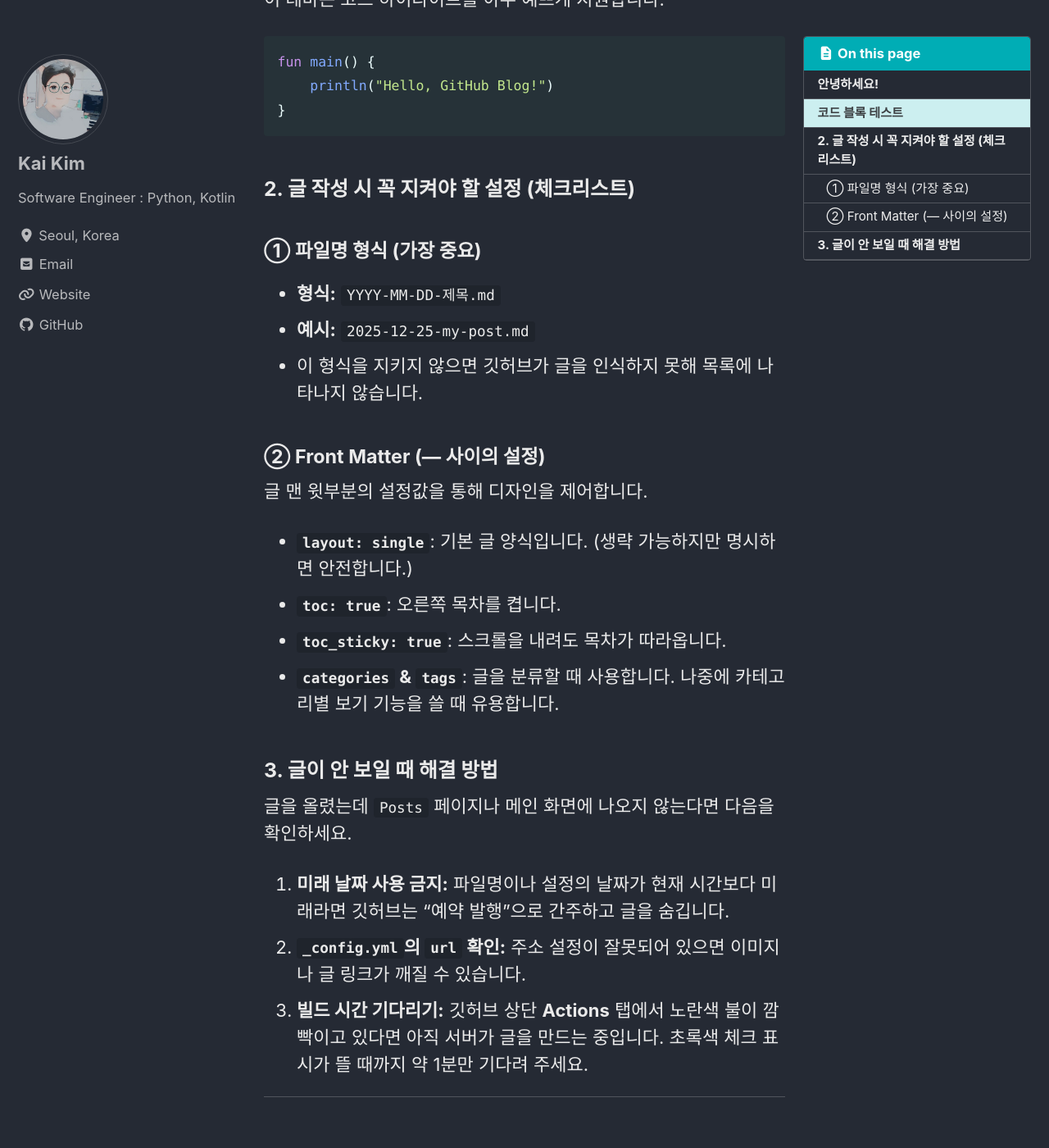
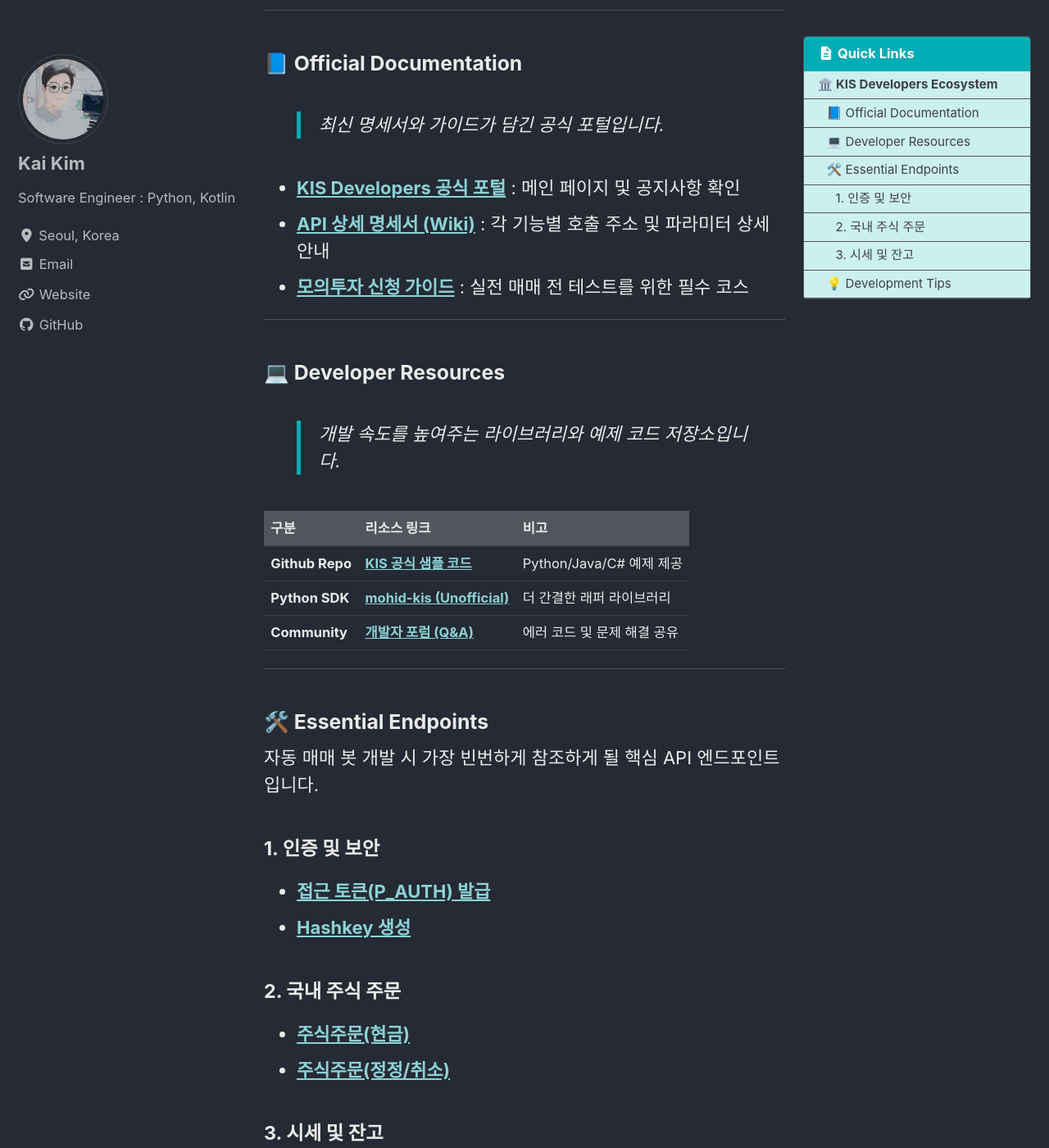
Before and after one commit to mgmbykai/mgmbykai.github.io, a Jekyll site: the page built from _posts/2025-12-25-first-post.md, in a window 1280 px wide and 1400 px high, scrolled down 429 px. Shown: the whole window at 82% size. Built offline with Jekyll 4.4.1, drawn with Linux system fonts in a browser that asks for light colours; cached includes are drawn as plain includes; before the commit the page ends 1789 px from its top, so only the background shows below that; some of the changed text lies outside the part shown.

Commit message:
Update 2025-12-25-first-post.md

````diff
--- a/_posts/2025-12-25-first-post.md
+++ b/_posts/2025-12-25-first-post.md
@@ -1,49 +1,67 @@
 ---
-title: "나의 첫 번째 블로그 포스트"
-excerpt: "Minimal Mistakes 테마를 이용한 첫 글 테스트입니다."
+title: "[Dev] 한국투자증권 KIS Developers Open API 핵심 리소스 정리"
+excerpt: "효율적인 자동매매 프로그램 개발을 위한 한국투자증권 API 필수 링크 가이드"
 categories:
-  - Blog
+  - Finance
 tags:
-  - Test
-  - GitHub
-last_modified_at: 2025-12-25T0:01:00+09:00
+  - KIS
+  - Stock
+  - API
+  - Python
+last_modified_at: 2025-12-25T22:40:00+09:00
 toc: true
 toc_sticky: true
-toc_label: "On this page"
+toc_label: "Quick Links"
 ---
 
-### 안녕하세요!
-이것은 **Minimal Mistakes** 테마를 적용한 제 블로그의 첫 번째 테스트 글입니다.
+## 🏛️ KIS Developers Ecosystem
 
-### 코드 블록 테스트
-이 테마는 코드 하이라이트를 아주 예쁘게 지원합니다.
+한국투자증권의 **Open API**는 국내 및 해외 주식, 파생상품 매매를 위한 강력한 인터페이스를 제공합니다. 성공적인 알고리즘 매매의 첫걸음은 정확한 문서 확인에서 시작됩니다.
 
-```kotlin
-fun main() {
-    println("Hello, GitHub Blog!")
-}
-```
+---
 
-### 2. 글 작성 시 꼭 지켜야 할 설정 (체크리스트)
+### 📘 Official Documentation
+> 최신 명세서와 가이드가 담긴 공식 포털입니다.
 
-#### ① 파일명 형식 (가장 중요)
-* **형식:** `YYYY-MM-DD-제목.md`
-* **예시:** `2025-12-25-my-post.md`
-* 이 형식을 지키지 않으면 깃허브가 글을 인식하지 못해 목록에 나타나지 않습니다.
+* [**KIS Developers 공식 포털**](https://apiportal.koreainvestment.com/) : 메인 페이지 및 공지사항 확인
+* [**API 상세 명세서 (Wiki)**](https://apiportal.koreainvestment.com/help/itp) : 각 기능별 호출 주소 및 파라미터 상세 안내
+* [**모의투자 신청 가이드**](https://apiportal.koreainvestment.com/help/customer-service?id=6) : 실전 매매 전 테스트를 위한 필수 코스
 
-#### ② Front Matter (--- 사이의 설정)
-글 맨 윗부분의 설정값을 통해 디자인을 제어합니다.
-* **`layout: single`**: 기본 글 양식입니다. (생략 가능하지만 명시하면 안전합니다.)
-* **`toc: true`**: 오른쪽 목차를 켭니다.
-* **`toc_sticky: true`**: 스크롤을 내려도 목차가 따라옵니다.
-* **`categories` & `tags`**: 글을 분류할 때 사용합니다. 나중에 카테고리별 보기 기능을 쓸 때 유용합니다.
+---
 
-### 3. 글이 안 보일 때 해결 방법
+### 💻 Developer Resources
+> 개발 속도를 높여주는 라이브러리와 예제 코드 저장소입니다.
 
-글을 올렸는데 `Posts` 페이지나 메인 화면에 나오지 않는다면 다음을 확인하세요.
+| 구분 | 리소스 링크 | 비고 |
+| :--- | :--- | :--- |
+| **Github Repo** | [**KIS 공식 샘플 코드**](https://github.com/koreainvestment/open-api-korea) | Python/Java/C# 예제 제공 |
+| **Python SDK** | [**mohid-kis (Unofficial)**](https://pypi.org/project/mohid-kis/) | 더 간결한 래퍼 라이브러리 |
+| **Community** | [**개발자 포럼 (Q&A)**](https://apiportal.koreainvestment.com/community/forum) | 에러 코드 및 문제 해결 공유 |
 
-1.  **미래 날짜 사용 금지:** 파일명이나 설정의 날짜가 현재 시간보다 미래라면 깃허브는 "예약 발행"으로 간주하고 글을 숨깁니다.
-2.  **`_config.yml`의 `url` 확인:** 주소 설정이 잘못되어 있으면 이미지나 글 링크가 깨질 수 있습니다.
-3.  **빌드 시간 기다리기:** 깃허브 상단 **Actions** 탭에서 노란색 불이 깜빡이고 있다면 아직 서버가 글을 만드는 중입니다. 초록색 체크 표시가 뜰 때까지 약 1분만 기다려 주세요.
+---
 
-***
+### 🛠️ Essential Endpoints
+자동 매매 봇 개발 시 가장 빈번하게 참조하게 될 핵심 API 엔드포인트입니다.
+
+#### 1. 인증 및 보안
+* [**접근 토큰(P_AUTH) 발급**](https://apiportal.koreainvestment.com/help/itp?id=1)
+* [**Hashkey 생성**](https://apiportal.koreainvestment.com/help/itp?id=2)
+
+#### 2. 국내 주식 주문
+* [**주식주문(현금)**](https://apiportal.koreainvestment.com/help/itp?id=30)
+* [**주식주문(정정/취소)**](https://apiportal.koreainvestment.com/help/itp?id=32)
+
+#### 3. 시세 및 잔고
+* [**주식 현재가 시세**](https://apiportal.koreainvestment.com/help/itp?id=45)
+* [**주식 잔고 조회**](https://apiportal.koreainvestment.com/help/itp?id=124)
+
+---
+
+### 💡 Development Tips
+1.  **초당 호출 제한(Throttle)**: 실전 API는 초당 호출 횟수 제한이 엄격하므로 `time.sleep()` 또는 비동기 처리가 필수입니다.
+2.  **WebSocket 활성화**: 실시간 시세는 HTTP 호출보다 WebSocket을 통한 수신이 훨씬 효율적입니다.
+3.  **에러 핸들링**: `RT_CD`가 `0`이 아닌 경우의 예외 처리를 꼼꼼하게 설계하세요.
+
+---
+
+> **Note**: 한국투자증권 API는 정기 점검 시간(보통 00:00 ~ 01:00) 동안 접속이 제한될 수 있습니다.
````
